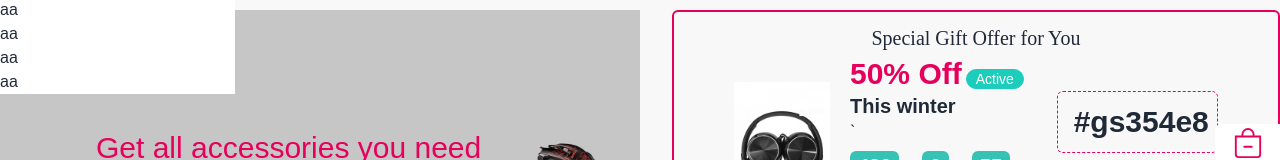
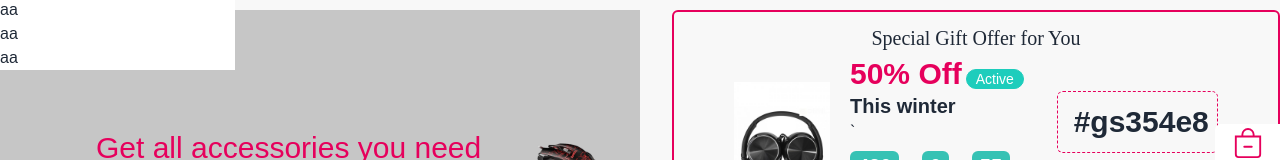
Before and after one commit to mahdimortuza/e_commerce_client, a React (Vite) app: page / in a window 1280 px wide. Shown: the part 196-356 px from the top of the page. Built offline with nearby package versions, Linux system fonts and the light colour scheme; no server answers.

Commit message:
several bugs fixed

```diff
--- a/src/components/SearchBar/SearchBar.jsx
+++ b/src/components/SearchBar/SearchBar.jsx
@@ -28,7 +28,6 @@ const SearchBar = () => {
             <li>aa</li>
             <li>aa</li>
             <li>aa</li>
-            <li>aa</li>
           </ul>
         </div>
       </div>
```
